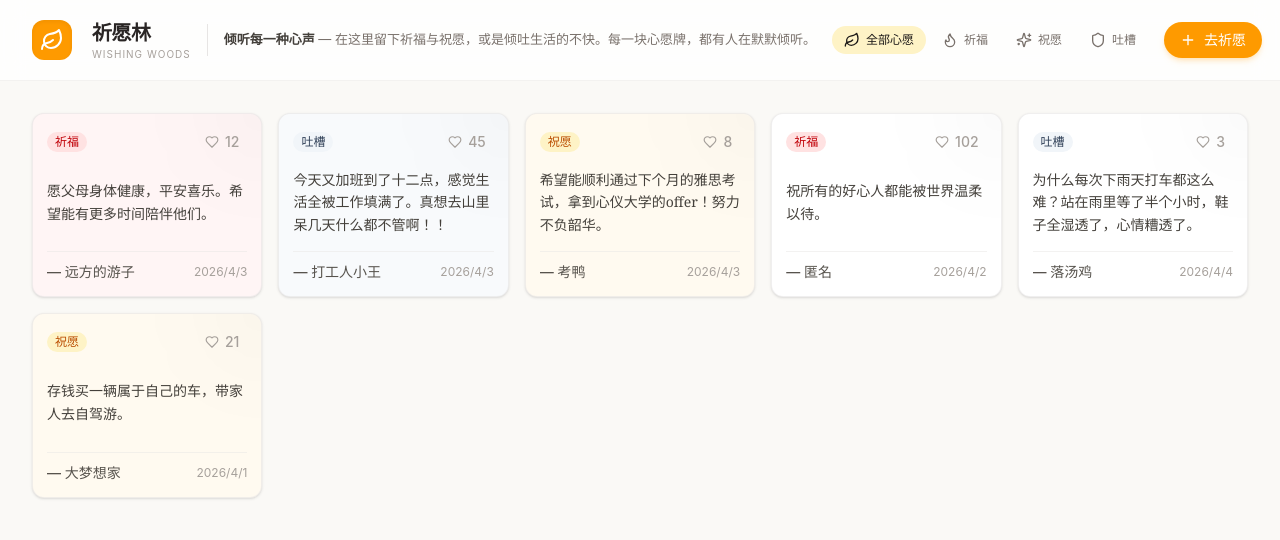
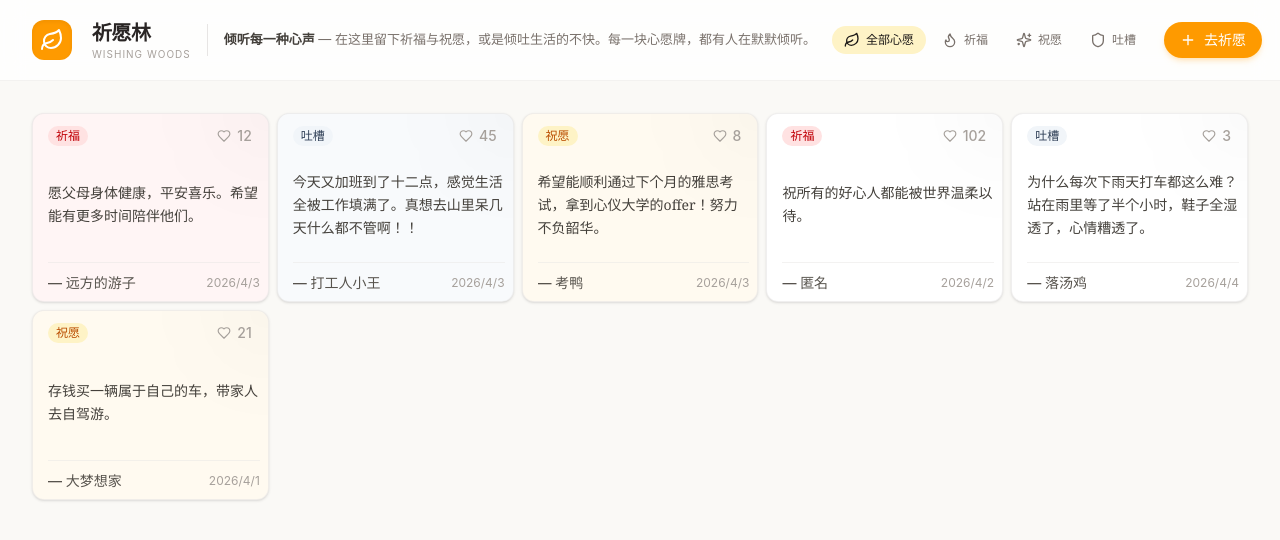
Before and after one commit to kavaj88/greeting-forest, a React (Vite) app: page / in a window 1280 px wide. Shown: the top 540 px of the page. Built offline with nearby package versions, Linux system fonts and the light colour scheme.

Commit message:
调整许愿卡片的间距和内边距

```diff
--- a/src/app/App.tsx
+++ b/src/app/App.tsx
@@ -180,7 +180,7 @@ export default function App() {
       {/* Main Content */}
       <main className="mx-auto w-full px-4 py-8 sm:px-6 lg:px-8">
         <div className="mx-auto max-w-[1400px] pb-24">
-          <div className="grid grid-cols-1 sm:grid-cols-2 md:grid-cols-3 lg:grid-cols-4 xl:grid-cols-5 2xl:grid-cols-6 gap-4">
+          <div className="grid grid-cols-1 sm:grid-cols-2 md:grid-cols-3 lg:grid-cols-4 xl:grid-cols-5 2xl:grid-cols-6 gap-2">
             <AnimatePresence mode="popLayout">
               {filteredWishes.map((wish) => (
                 <WishCard key={wish.id} wish={wish} onLike={handleLike} />
--- a/src/app/components/WishCard.tsx
+++ b/src/app/components/WishCard.tsx
@@ -49,7 +49,7 @@ export function WishCard({ wish, onLike }: WishCardProps) {
       exit={{ opacity: 0, scale: 0.9 }}
       transition={{ duration: 0.3 }}
       className={twMerge(
-        'relative flex flex-col overflow-hidden rounded-xl border border-stone-200/60 p-3.5 shadow-sm transition-shadow hover:shadow-md aspect-[4/3] sm:aspect-[5/4]',
+        'relative flex flex-col overflow-hidden rounded-xl border border-stone-200/60 p-2 pl-[15px] shadow-sm transition-shadow hover:shadow-md aspect-[4/3] sm:aspect-[5/4]',
         bgClass
       )}
     >
```
